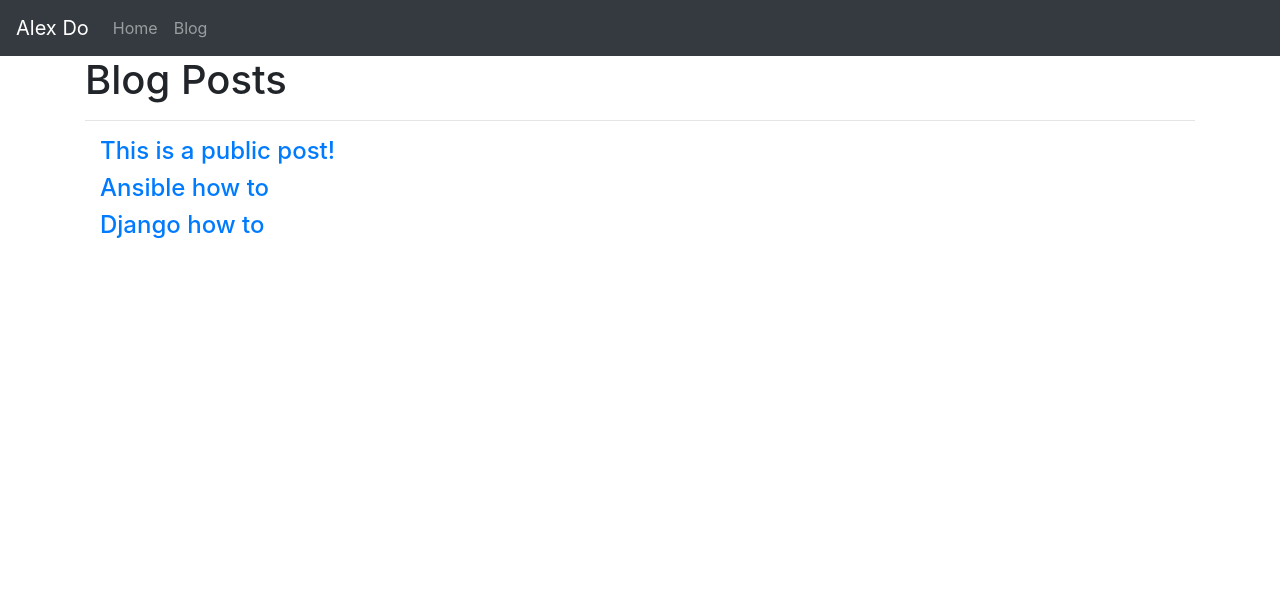
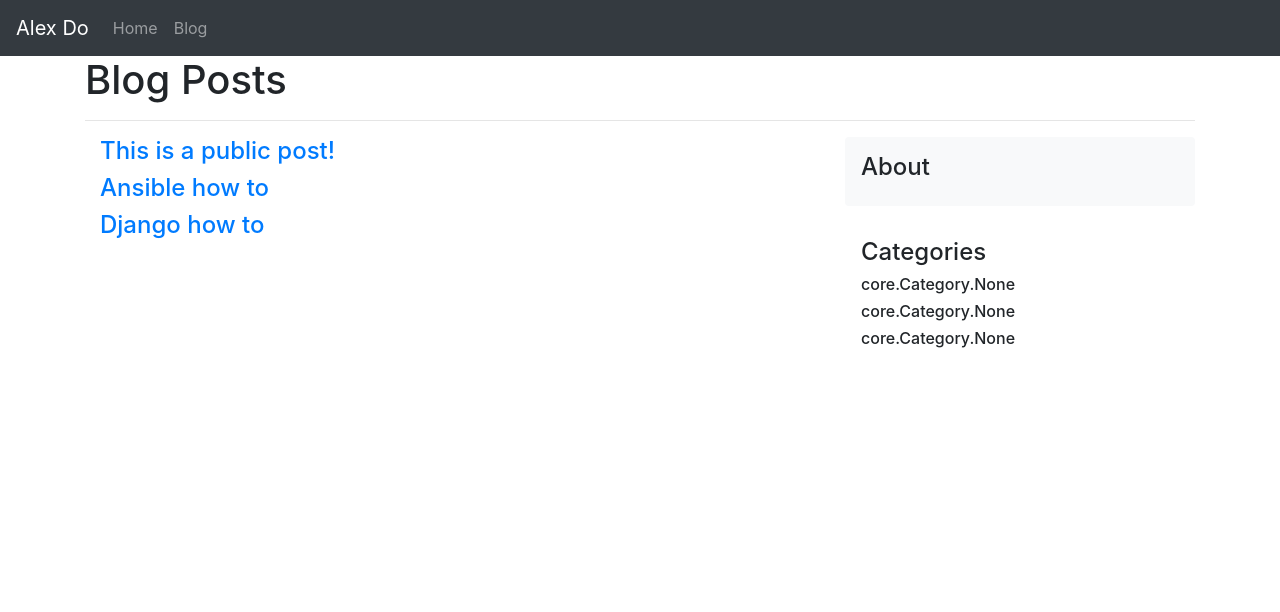
Before and after one commit to ado120/alexander_blog, a Django app: page /blog/ in a window 1280 px wide. Shown: the top 612 px of the page. Run offline with Django 3.2, Linux system fonts and the light colour scheme; data comes from the database, SQL or seed files in the repository; parts of the project's set-up code (start-up, migrations or seed data) failed here and were passed over; some libraries are stand-ins or nearby versions.

Commit message:
added categories and about section

```diff
--- a/core/templates/blog.html
+++ b/core/templates/blog.html
@@ -4,15 +4,30 @@
 {% block content %}
     <h1>Blog Posts</h1>
     <hr>
+    <div class="row">
+        <div class="col-md-8 blog-main">
             {% for post in posts %}
                 <div class="post-section container">
                     <h4>
                         <a href="{% url 'post_view' post.slug post.pk %}">{{ post.title }}</a>
-            </h4>
                         {% if not post.is_published %}
                         <span class="badge badge-secondary">Draft</span>
                     {% endif %}
+                    </h4>
                 </div>
             {% endfor %}
+        </div>
+        <aside class="col-md-4">
+            <div class="p-3 mb-3 bg-light rounded">
+                <h4>About</h4>
+            </div>
+            <div class="p-3">
+                <h4>Categories</h4>
+                {% for post in posts %}
+                <h6>{{ post.categories }}</h6>
+                {%  endfor %}
+            </div>
+        </aside>
+    </div>
 
 {% endblock %}
--- a/templates/base.html
+++ b/templates/base.html
@@ -13,7 +13,7 @@
 </head>
 
 <nav class="navbar navbar-expand-lg navbar-dark bg-dark">
-    <a class="navbar-brand" href="#">Alex Do</a>
+    <a class="navbar-brand" href="/">Alex Do</a>
     <div class="collapse navbar-collapse" id="navbarNavAltMarkup">
         <div class="navbar-nav">
             <a class="nav-item nav-link" href="/">Home</a>
```
Lines whose indentation alone changed are shown as unchanged.
